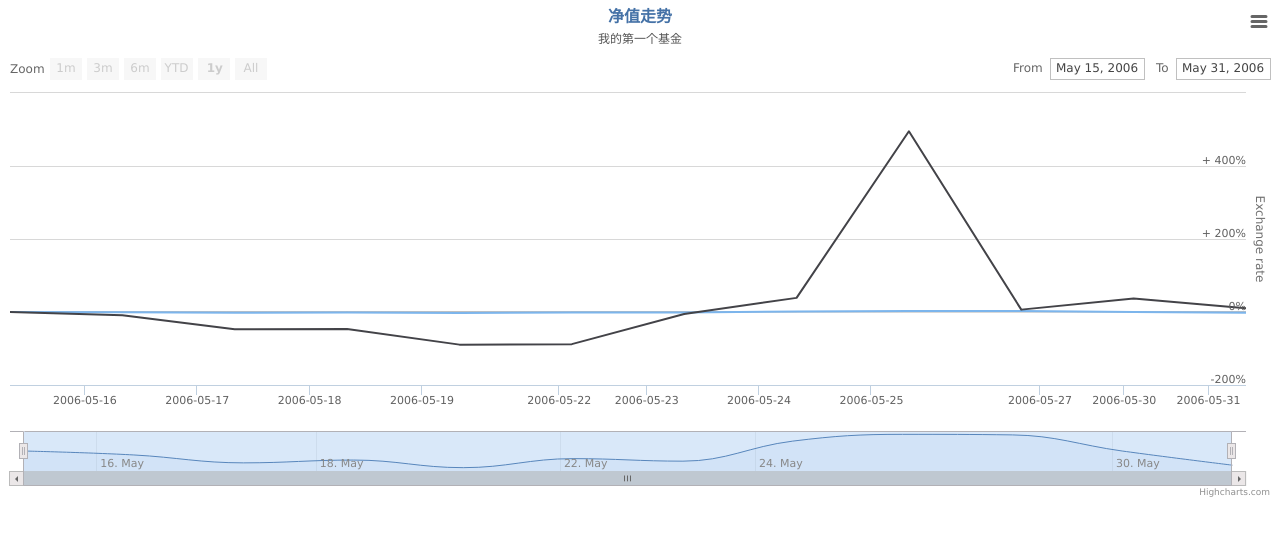
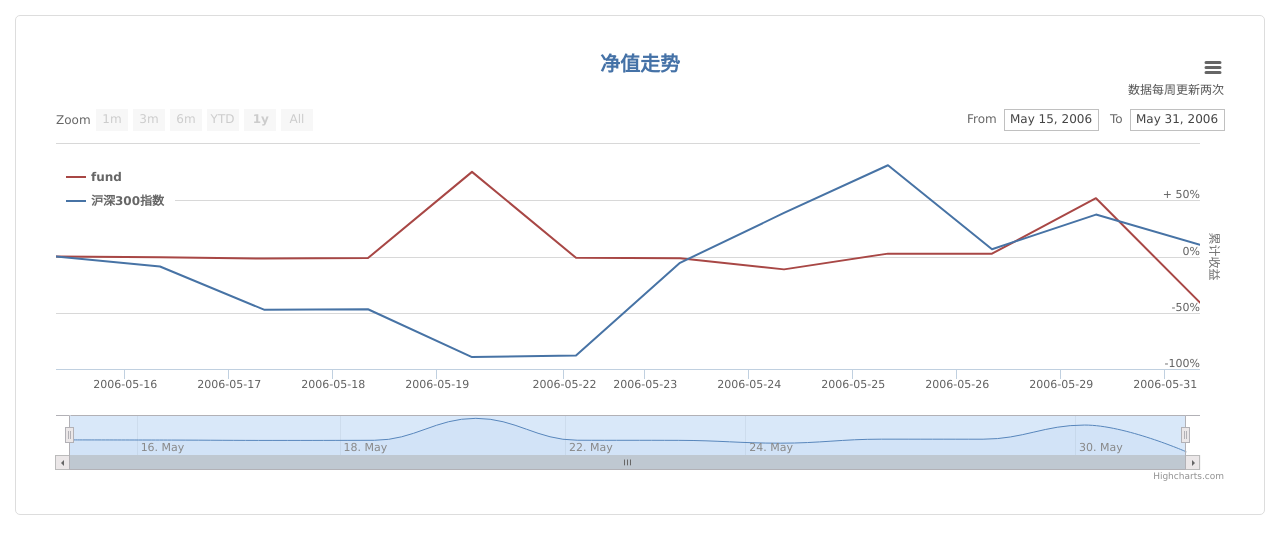
Before and after one commit to mizhdi/blog, a Jekyll site: the page built from fund.md, in a window 1280 px wide. Shown: the top 554 px of the page. Built offline with Jekyll 4.4.1, drawn with Linux system fonts in a browser that asks for light colours; comment, search, counter and statistics services are not loaded.

Commit message:
更新数据图标样式

```diff
--- a/_layouts/fund.html
+++ b/_layouts/fund.html
@@ -4,7 +4,7 @@
   {% include head.html %}
 
   <body>
-      <div id="container" style="height: 500px; min-width: 310px"></div>
+      <div id="container" style="height: 500px; min-width: 310px; padding: 30px; border: 1px solid #ddd; margin: 15px; border-radius: 5px"></div>
       <script src="{{ "/js/jquery.min.js" | prepend: site.baseurl }}"></script>
       <script src="{{ "/js/highstock.js" | prepend: site.baseurl }}"></script>
       <script src="{{ "/js/exporting.js" | prepend: site.baseurl }}"></script>
--- a/js/stock.js
+++ b/js/stock.js
@@ -4,14 +4,14 @@ var fund = {
     [1147737600000,23.01],
     [1147824000000,22.73],
     [1147910400000,22.83],
-    [1147996800000,22.56],
+    [1147996800000,40.56],
     [1148256000000,22.88],
     [1148342400000,22.79],
-    [1148428800000,23.50],
+    [1148428800000,20.50],
     [1148515200000,23.74],
     [1148601600000,23.72],
-    [1148947200000,23.15],
-    [1149033600000,22.65],
+    [1148947200000,35.15],
+    [1149033600000,13.65],
   ],
   "沪深300指数": [
     [1147651200000,24.15],
@@ -22,7 +22,7 @@ var fund = {
     [1148256000000,2.88],
     [1148342400000,22.79],
     [1148428800000,33.50],
-    [1148515200000,143.74],
+    [1148515200000,43.74],
     [1148601600000,25.72],
     [1148947200000,33.15],
     [1149033600000,26.65],
@@ -58,7 +58,8 @@ $(function () {
 
     var seriesOptions = [],
         seriesCounter = 0,
-        names = ['fund', '沪深300指数'];
+        names = ['fund', '沪深300指数'],
+        colors = {'fund': '#A84745', '沪深300指数': '#4773A5'};
 
     function createChart() {
 
@@ -69,13 +70,37 @@ $(function () {
                 align: 'center',
                 style: {
                     color: '#4572a7',
-                    fontWeight: 'bold'
+                    fontWeight: 'bold',
+                    fontSize: '20px'
                 }
             },
 
             subtitle: {
-              text: '我的第一个基金',
-              align: 'center'
+              text: '数据每周更新两次',
+              align: 'right'
+            },
+
+            legend: {
+              enabled: true,
+              align: 'top',
+              backgroundColor: '#FFFFFF',
+              borderColor: '#CECECE',
+              // borderWidth: 0.5,
+              layout: 'vertical',
+              verticalAlign: 'top',
+              y: 100,
+              shadow: false,
+              padding: 10,
+              itemMarginTop: 5,
+              itemMarginBottom: 5,
+              itemDistance: 50,
+              itemStyle: {
+                  lineHeight: '14px',
+                  color: '#666666',
+                  weight: 'normal'
+              },
+              symbolHeight: 10,
+              symbolWidth: 20
             },
 
             rangeSelector: {
@@ -92,12 +117,11 @@ $(function () {
                    	    return Highcharts.dateFormat('%Y-%m-%d', this.value);
                 	     }
                 }
-
             },
 
             yAxis: {
                 title: {
-                  text: 'Exchange rate'
+                  text: '累计收益'
                 },
                 labels: {
                     formatter: function () {
@@ -106,7 +130,7 @@ $(function () {
                 },
                 plotLines: [{
                     value: 0,
-                    width: 2,
+                    width: 1,
                     color: 'silver'
                 }]
             },
@@ -118,28 +142,20 @@ $(function () {
             },
 
             tooltip: {
-                backgroundColor: '#FCFFC5',   // 背景颜色
-                borderColor: 'black',         // 边框颜色
-                borderRadius: 10,             // 边框圆角
-                borderWidth: 3,               // 边框宽度
+                backgroundColor: 'rgba(250, 250, 250, 0.5)',   // 背景颜色
+                borderColor: '#4773A5',         // 边框颜色
+                borderRadius: 5,             // 边框圆角
+                borderWidth: 1,               // 边框宽度
                 animation: true,               // 是否启用动画效果
                 style: {                      // 文字内容相关样式
-                    color: "#ff0000",
+                    color: "#333333",
                     fontSize: "12px",
                     fontWeight: "blod",
                     fontFamily: "Courir new"
                 },
-                pointFormat: '<span style="color:{series.color}">{series.name}</span>: <b>{point.y}</b> ({point.change}%)<br/>',
+                pointFormat: '<span style="color:{series.color}">{series.name}</span>: {point.y} <span style="font-weight:bold;font-size:16px">({point.change}%)</span><br/>',
                 valueDecimals: 2,
-                dateTimeLabelFormats: {
-               //day: '%Y-%m-%d'
-                },
-                xDateFormat: '%Y-%m-%d',
-
-                // formatter: function() {
-                //   return '<b>' + Highcharts.dateFormat('%Y-%m-%d', this.key) +
-                //     '</b><br>' + this.series.name + ' : ' + this.y;
-                // }
+                xDateFormat: '%Y年%m月%d日'
             },
 
             series: seriesOptions
@@ -150,7 +166,8 @@ $(function () {
 
       seriesOptions[i] = {
           name: name,
-          data: fund[name]
+          data: fund[name],
+          color: colors[name]
       };
 
       // As we're loading the data asynchronously, we don't know what order it will arrive. So
```
Also changed, not shown: 3 other files. Lines whose indentation alone changed are shown as unchanged.
